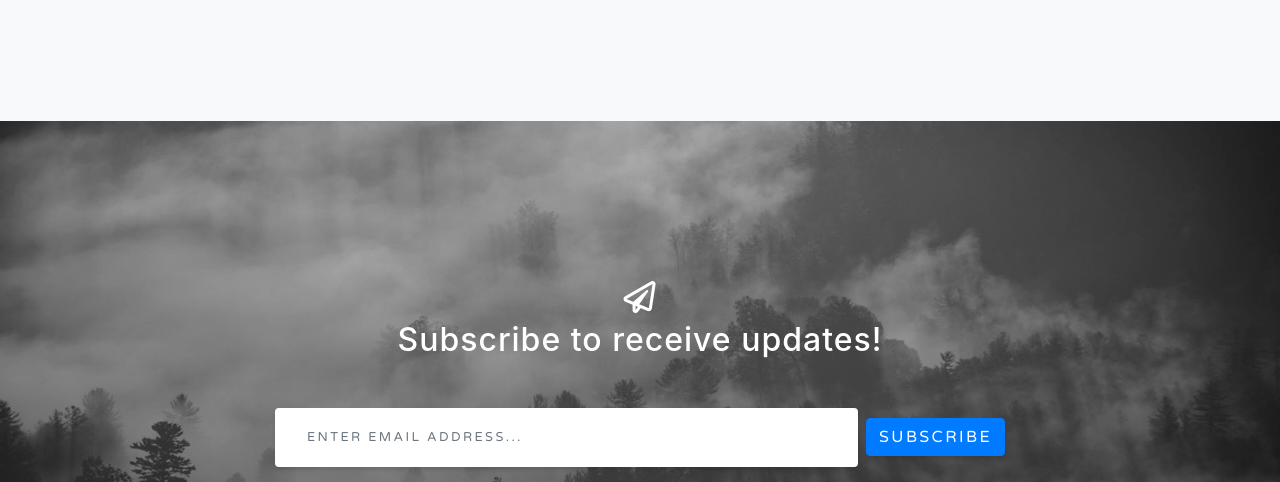
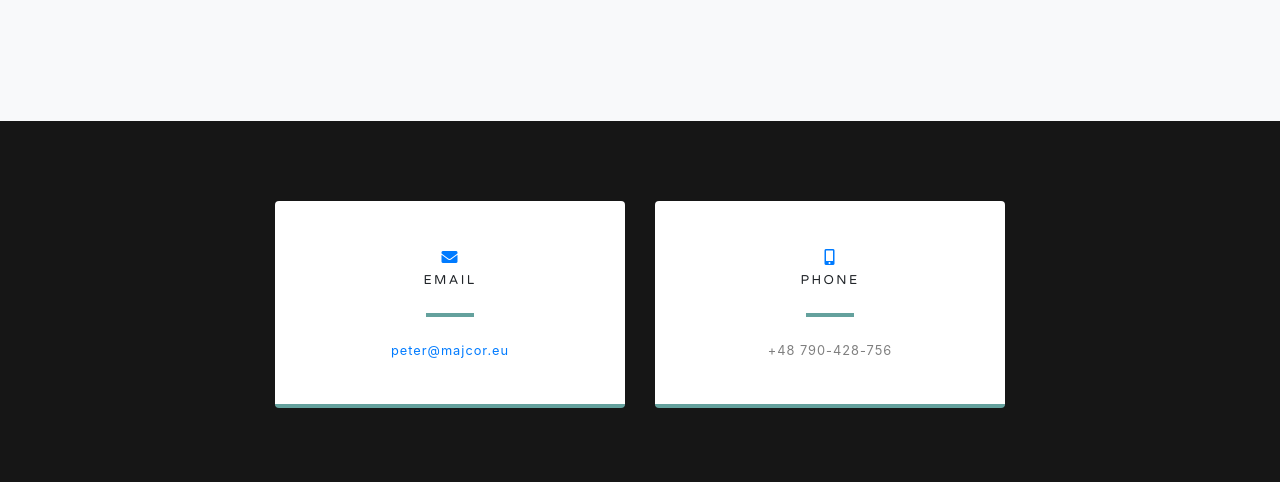
Before and after one commit to Peter-Majewski/grayscale, a website with bundled scripts: page index.html in a window 1280 px wide. Shown: the part 2990-3472 px from the top of the page. Built offline with nearby package versions, Linux system fonts and the light colour scheme.

Commit message:
Update index.html

```diff
--- a/index.html
+++ b/index.html
@@ -131,7 +131,7 @@
   </section>
 
   <!-- Signup Section -->
-  <section id="signup" class="signup-section">
+  <!--<section id="signup" class="signup-section">
     <div class="container">
       <div class="row">
         <div class="col-md-10 col-lg-8 mx-auto text-center">
@@ -147,8 +147,7 @@
         </div>
       </div>
     </div>
-  </section>
-
+  </section>-->
   <!-- Contact Section -->
   <section class="contact-section bg-black">
     <div class="container">
```
